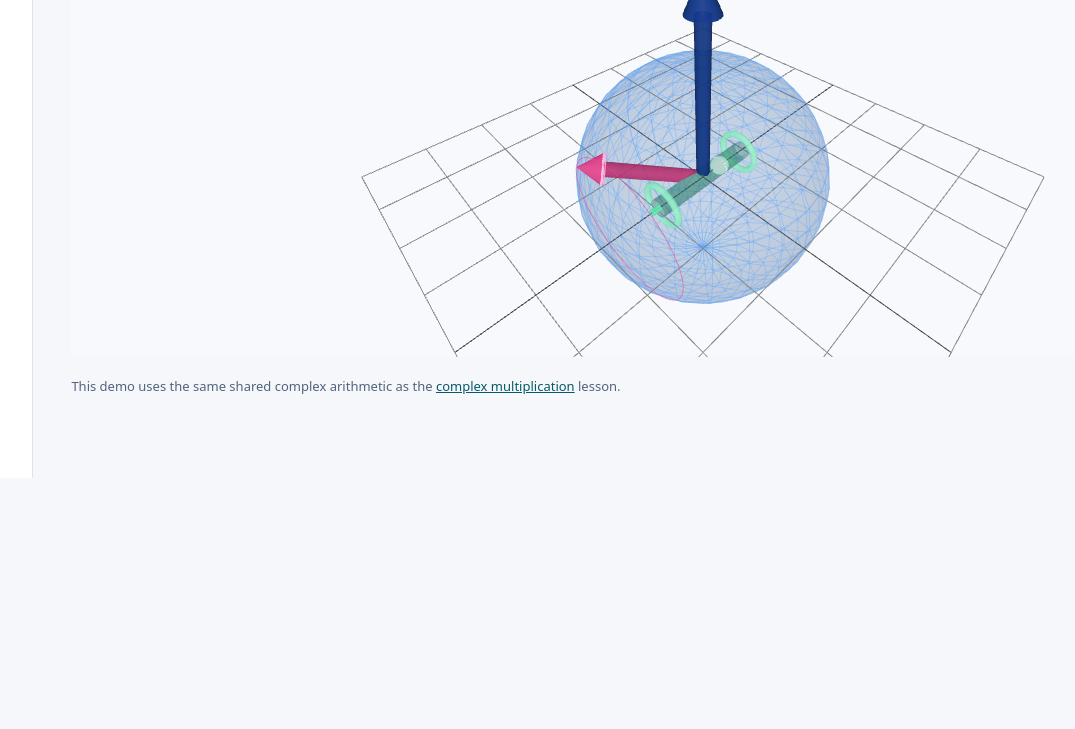
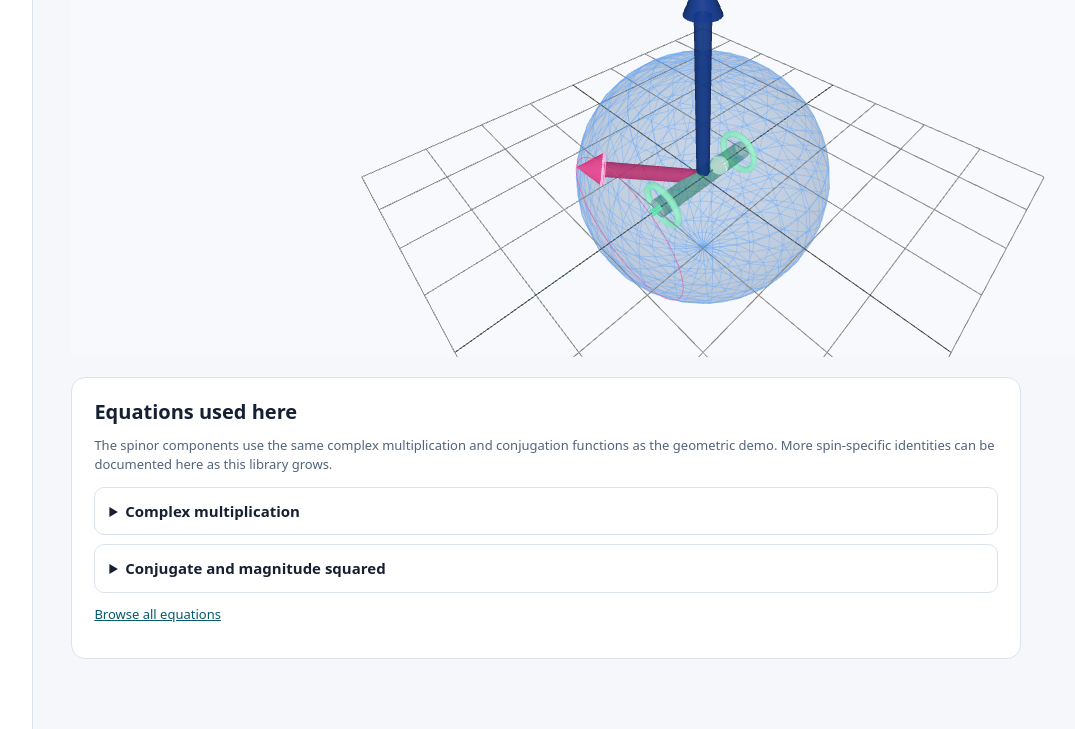
Before and after one commit to gr812b/spinor-visualization, a website with bundled scripts: page spinor.html in a window 1280 px wide. Shown: the part 846-1575 px from the top of the page, without its empty margins (202-1277 px from the left). Before the commit the page ends 1324 px from the top, so only its background shows below. Built offline with nearby package versions, Linux system fonts and the light colour scheme; animation ran at ten frames a second.

Commit message:
feat: expose shared equation inspector on spinor page

```diff
--- a/spinor.html
+++ b/spinor.html
@@ -31,10 +31,20 @@
       </section>
       <section id="visuals"><div id="clocks"></div><div id="three"></div></section>
     </main>
-    <p class="note" style="margin-top:20px">This demo uses the same shared complex arithmetic as the <a href="complex-multiplication.html">complex multiplication</a> lesson.</p>
+    <section class="panel" style="margin-top:20px;max-width:950px">
+      <h2>Equations used here</h2>
+      <p class="note">The spinor components use the same complex multiplication and conjugation functions as the geometric demo. More spin-specific identities can be documented here as this library grows.</p>
+      <div class="equation-list" id="spinor-equations"></div>
+      <p class="note" style="margin-top:12px"><a href="equations.html">Browse all equations</a></p>
+    </section>
   </div>
   <script src="https://unpkg.com/three@0.158.0/build/three.min.js"></script>
   <script type="module" src="src/ui/navigation.js"></script>
   <script type="module" src="src/main-v2.js?v=19"></script>
+  <script type="module">
+    import { DEMOS } from './src/math/equations.js';
+    import { mountEquationLibrary } from './src/ui/equation-library.js';
+    mountEquationLibrary(document.getElementById('spinor-equations'), DEMOS.find(d => d.id === 'spinor').equationIds);
+  </script>
 </body>
 </html>
```
